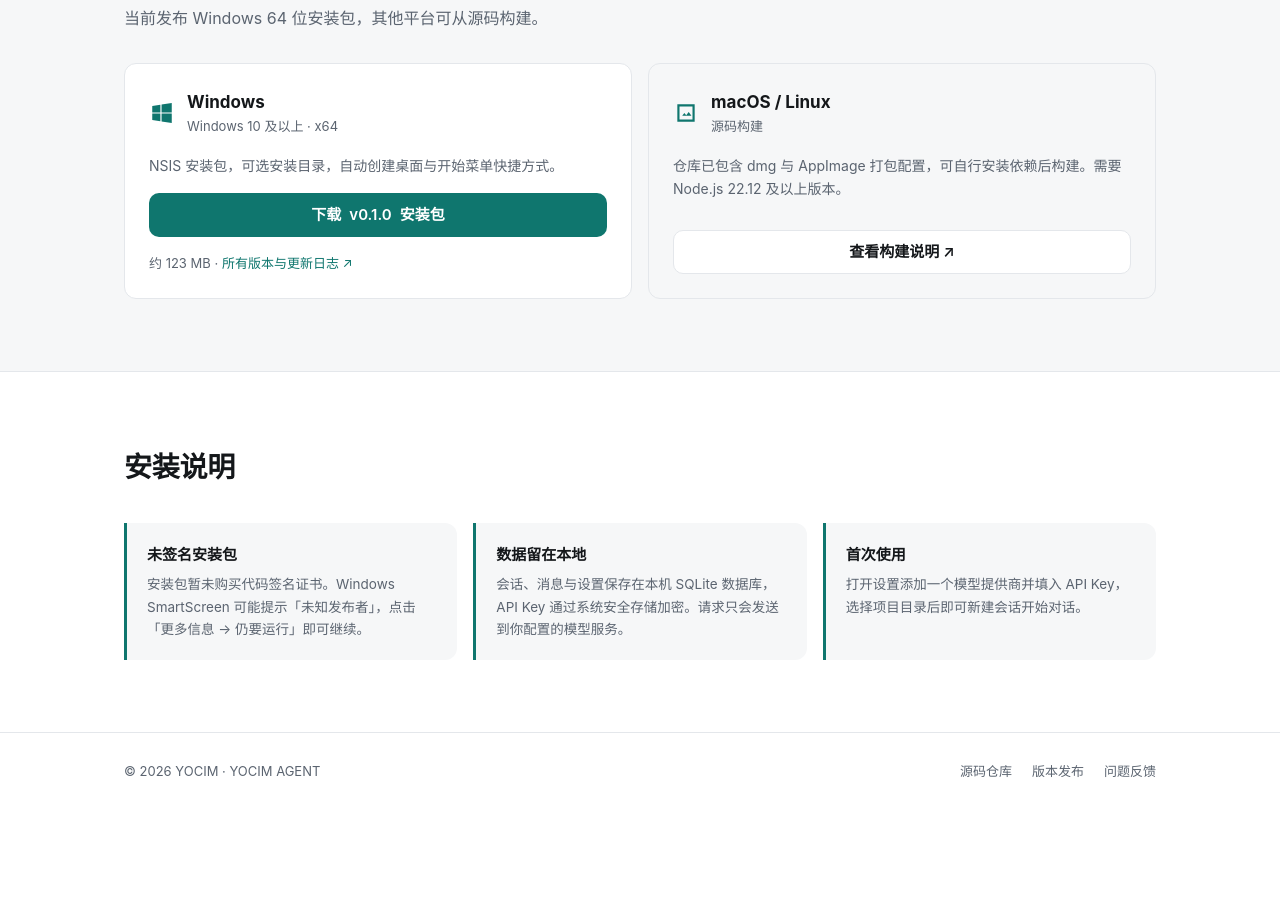
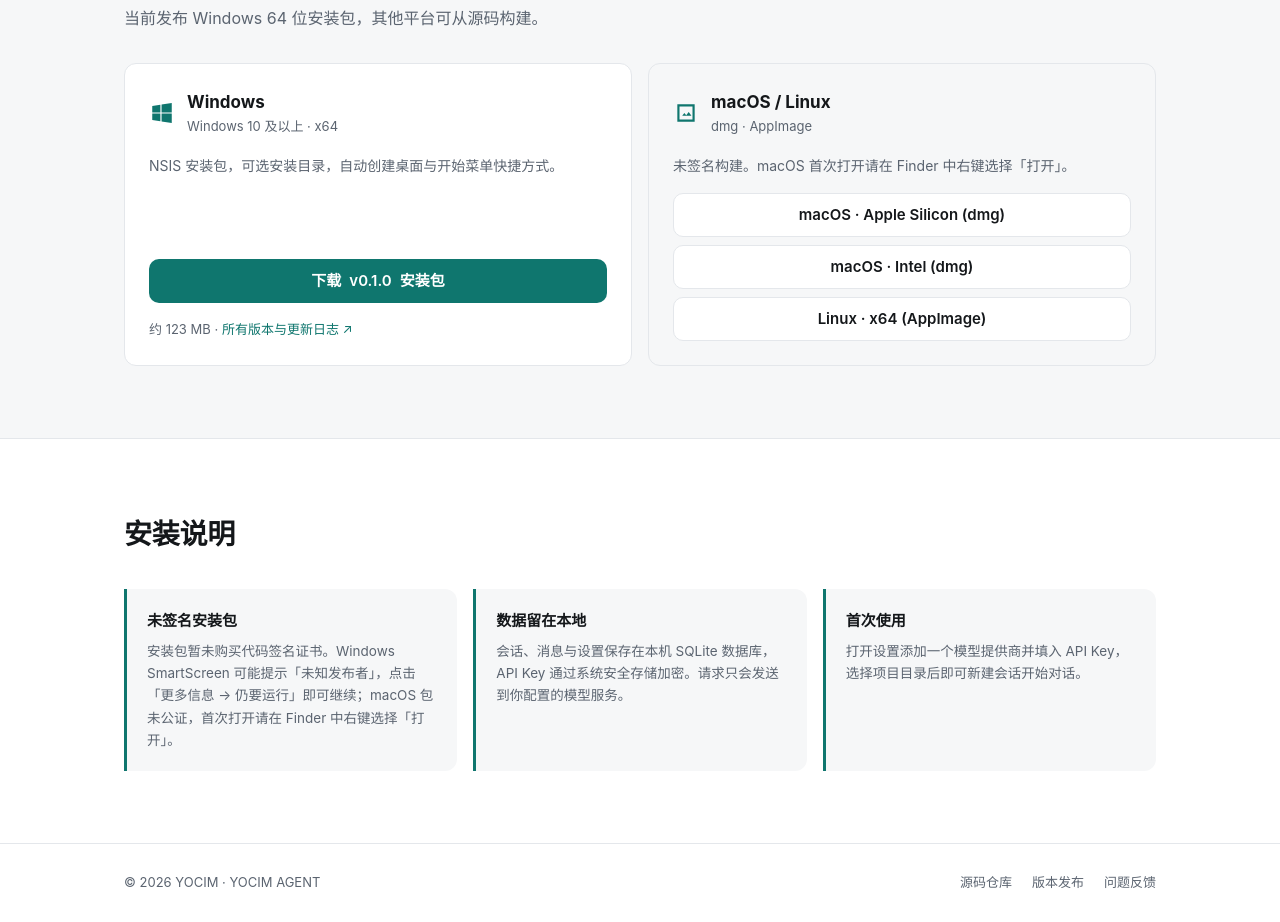
Before and after one commit to YOCIM888/YOCIM-AGENT-WEBSITE, a plain HTML site: page index.html in a window 1280 px wide. Shown: the part 1286-2208 px from the top of the page. Before the commit the page ends 2096 px from the top, so only its background shows below. Drawn offline with Linux system fonts and the light colour scheme; no server answers.

Commit message:
feat: 下载区支持 macOS 与 Linux 安装包

```diff
--- a/assets/main.js
+++ b/assets/main.js
@@ -3,7 +3,7 @@
 (() => {
   const REPO = 'YOCIM888/YOCIM-AGENT';
   const API = `https://api.github.com/repos/${REPO}/releases/latest`;
-  const CACHE_KEY = 'yocim-agent-latest-release';
+  const CACHE_KEY = 'yocim-agent-latest-release-v2';
   const CACHE_TTL = 6 * 60 * 60 * 1000;
 
   const formatSize = (bytes) => `${Math.round(bytes / 1024 / 1024)} MB`;
@@ -22,6 +22,13 @@
     if (value.size > 0) {
       document.querySelectorAll('[data-size]').forEach((el) => {
         el.textContent = `约 ${formatSize(value.size)}`;
+      });
+    }
+    if (value.links) {
+      Object.entries(value.links).forEach(([key, url]) => {
+        document.querySelectorAll(`[data-asset="${key}"]`).forEach((el) => {
+          el.href = url;
+        });
       });
     }
   };
@@ -52,14 +59,20 @@
     .then((res) => (res.ok ? res.json() : Promise.reject(new Error(String(res.status)))))
     .then((release) => {
       const assets = Array.isArray(release.assets) ? release.assets : [];
-      const installer =
-        assets.find((asset) => /-setup\.exe$/i.test(asset.name)) ||
-        assets.find((asset) => /\.exe$/i.test(asset.name));
+      const pick = (pattern) => assets.find((asset) => pattern.test(asset.name));
+
+      const installer = pick(/-setup\.exe$/i);
+      const links = {
+        'mac-arm64': pick(/(^|[^a-z0-9])arm64\.dmg$/i)?.browser_download_url,
+        'mac-x64': pick(/(^|[^a-z0-9])x64\.dmg$/i)?.browser_download_url,
+        'linux-x64': pick(/\.appimage$/i)?.browser_download_url,
+      };
 
       const value = {
         tag: release.tag_name || '',
         url: installer ? installer.browser_download_url : release.html_url,
         size: installer ? installer.size : 0,
+        links: Object.fromEntries(Object.entries(links).filter(([, url]) => Boolean(url))),
       };
       apply(value);
       writeCache(value);
--- a/assets/styles.css
+++ b/assets/styles.css
@@ -515,6 +515,12 @@ p {
   text-decoration: underline;
 }
 
+.asset-links {
+  display: flex;
+  flex-direction: column;
+  gap: 8px;
+}
+
 /* 说明 */
 .notes {
   margin-top: 32px;
--- a/index.html
+++ b/index.html
@@ -207,15 +207,36 @@
                 </svg>
                 <div>
                   <h3>macOS / Linux</h3>
-                  <p>源码构建</p>
+                  <p>dmg · AppImage</p>
                 </div>
               </div>
-              <p class="download-desc">
-                仓库已包含 dmg 与 AppImage 打包配置，可自行安装依赖后构建。需要 Node.js 22.12 及以上版本。
-              </p>
-              <a class="btn ghost block" href="https://github.com/YOCIM888/YOCIM-AGENT#install--develop" target="_blank" rel="noopener"
-                >查看构建说明 ↗</a
-              >
+              <p class="download-desc">未签名构建。macOS 首次打开请在 Finder 中右键选择「打开」。</p>
+              <div class="asset-links">
+                <a
+                  class="btn ghost block"
+                  data-asset="mac-arm64"
+                  href="https://github.com/YOCIM888/YOCIM-AGENT/releases"
+                  target="_blank"
+                  rel="noopener"
+                  >macOS · Apple Silicon (dmg)</a
+                >
+                <a
+                  class="btn ghost block"
+                  data-asset="mac-x64"
+                  href="https://github.com/YOCIM888/YOCIM-AGENT/releases"
+                  target="_blank"
+                  rel="noopener"
+                  >macOS · Intel (dmg)</a
+                >
+                <a
+                  class="btn ghost block"
+                  data-asset="linux-x64"
+                  href="https://github.com/YOCIM888/YOCIM-AGENT/releases"
+                  target="_blank"
+                  rel="noopener"
+                  >Linux · x64 (AppImage)</a
+                >
+              </div>
             </div>
           </div>
         </div>
@@ -227,7 +248,7 @@
           <div class="notes">
             <div class="note">
               <h3>未签名安装包</h3>
-              <p>安装包暂未购买代码签名证书。Windows SmartScreen 可能提示「未知发布者」，点击「更多信息 → 仍要运行」即可继续。</p>
+              <p>安装包暂未购买代码签名证书。Windows SmartScreen 可能提示「未知发布者」，点击「更多信息 → 仍要运行」即可继续；macOS 包未公证，首次打开请在 Finder 中右键选择「打开」。</p>
             </div>
             <div class="note">
               <h3>数据留在本地</h3>
```
